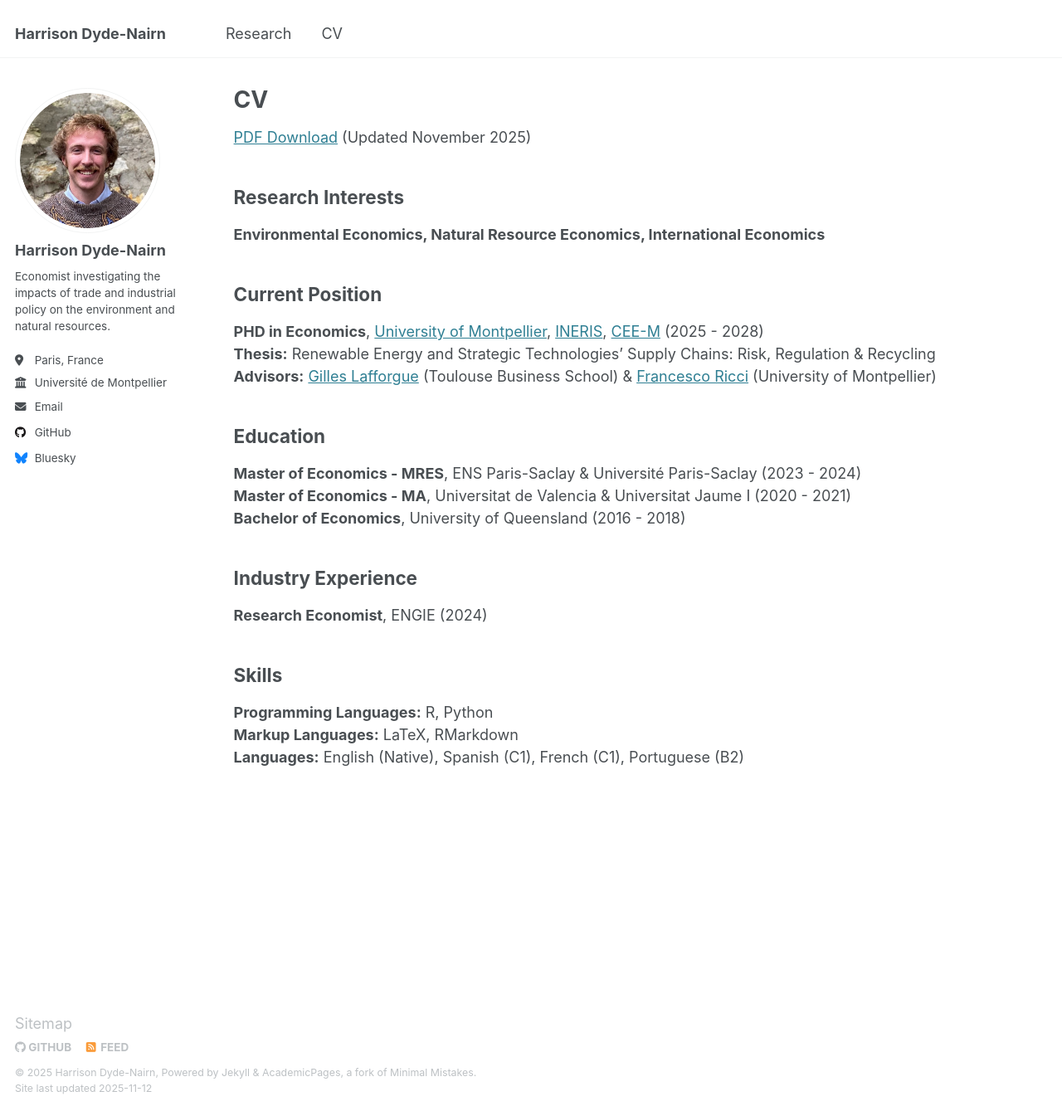
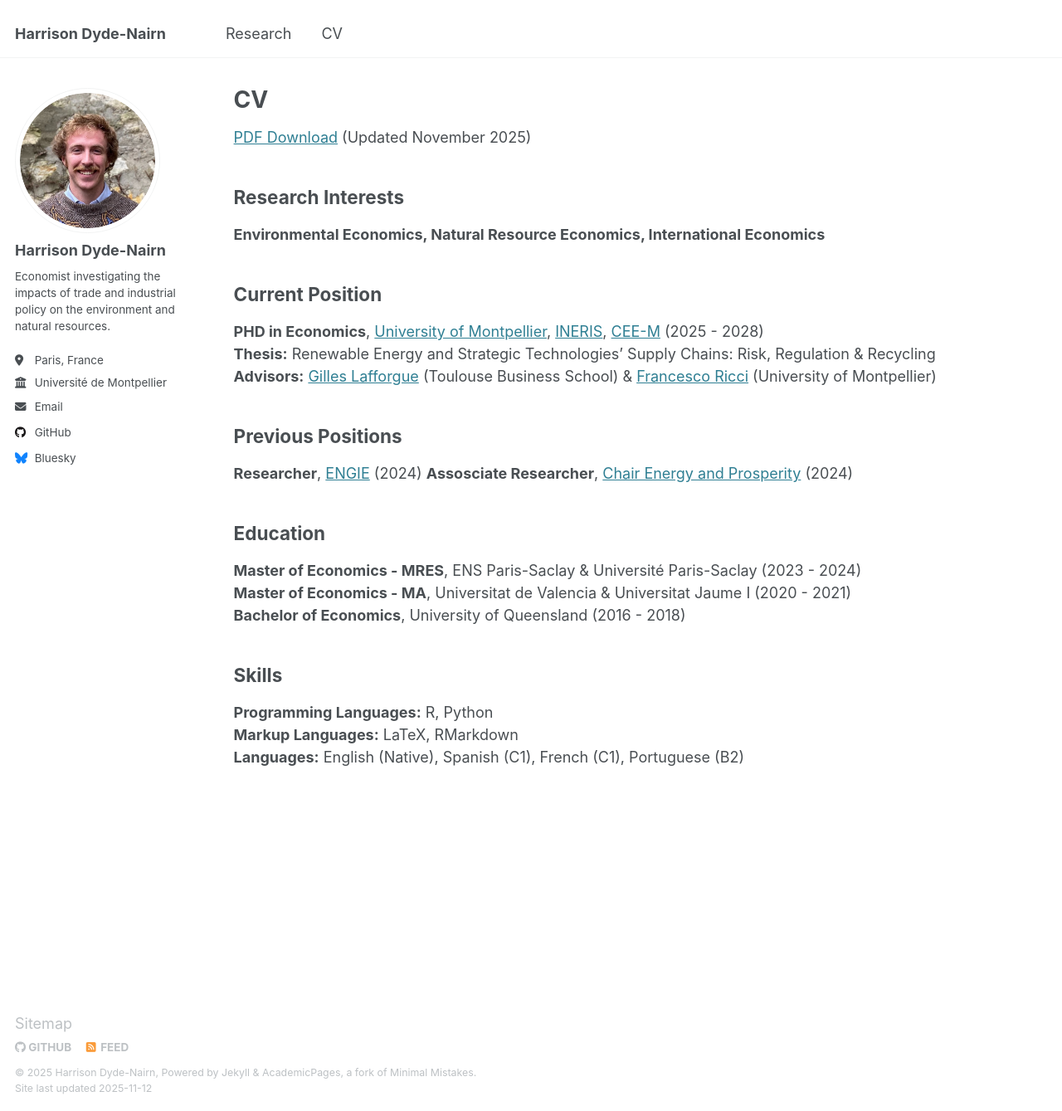
Before and after one commit to hdydenairn/hdydenairn.github.io, a Jekyll site: the page built from _pages/cv.md, in a window 1280 px wide and 1339 px high. Shown: the whole window at 83% size. Built offline with Jekyll 4.4.1, drawn with Linux system fonts in a browser that asks for light colours.

Commit message:
Update cv.md

```diff
--- a/_pages/cv.md
+++ b/_pages/cv.md
@@ -19,14 +19,16 @@ redirect_from:
 **Thesis:** Renewable Energy and Strategic Technologies’ Supply Chains:  Risk, Regulation & Recycling<br>
 **Advisors:** [Gilles Lafforgue](https://sites.google.com/site/gillafforgue/) (Toulouse Business School) & [Francesco Ricci](https://sites.google.com/view/francescoricci/welcome) (University of Montpellier)
 
+## Previous Positions
+
+**Researcher**, [ENGIE](https://www.engie.com/) (2024)
+**Assosciate Researcher**, [Chair Energy and Prosperity](https://chair-energy-prosperity.org/) (2024)
+
+
 ## Education
 **Master of Economics - MRES**, ENS Paris-Saclay & Université Paris-Saclay (2023 - 2024)<br>
 **Master of Economics - MA**, Universitat de Valencia & Universitat Jaume I (2020 - 2021)<br>
 **Bachelor of Economics**, University of Queensland (2016 - 2018)
-
-## Industry Experience
-
-**Research Economist**, ENGIE (2024)
 
 ## Skills
 
```
